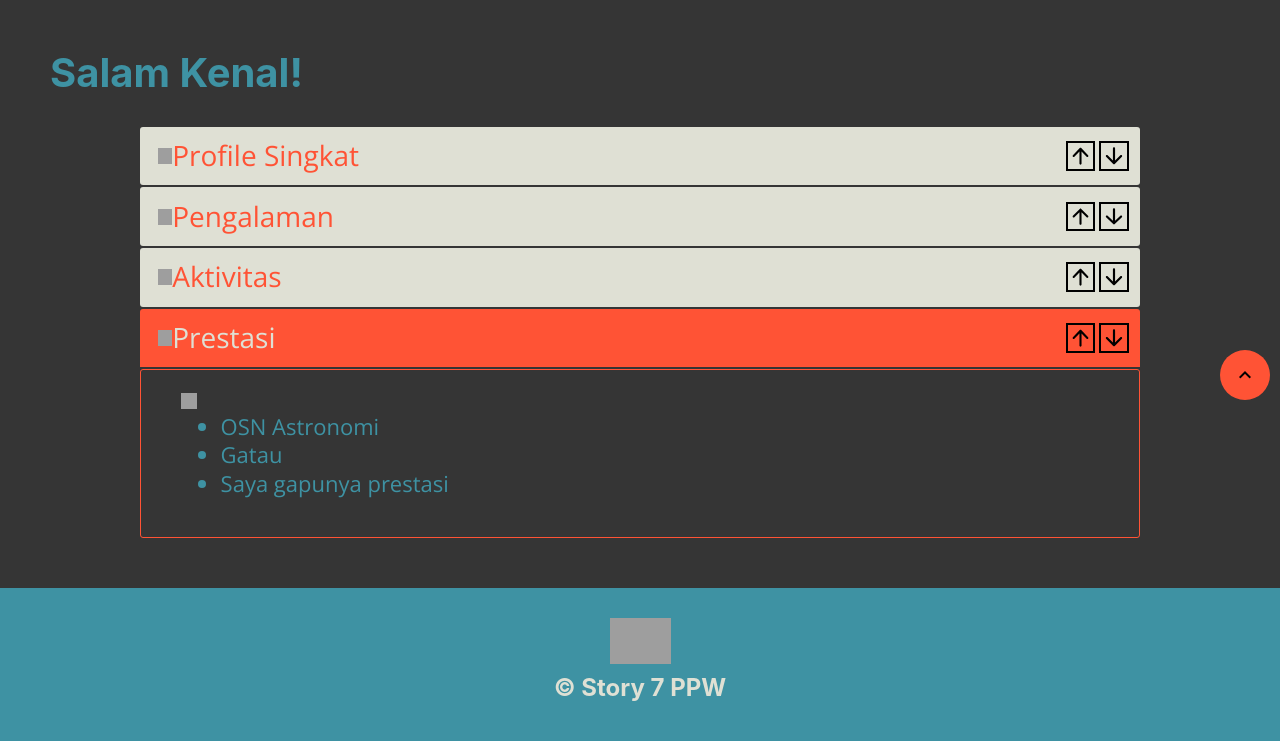
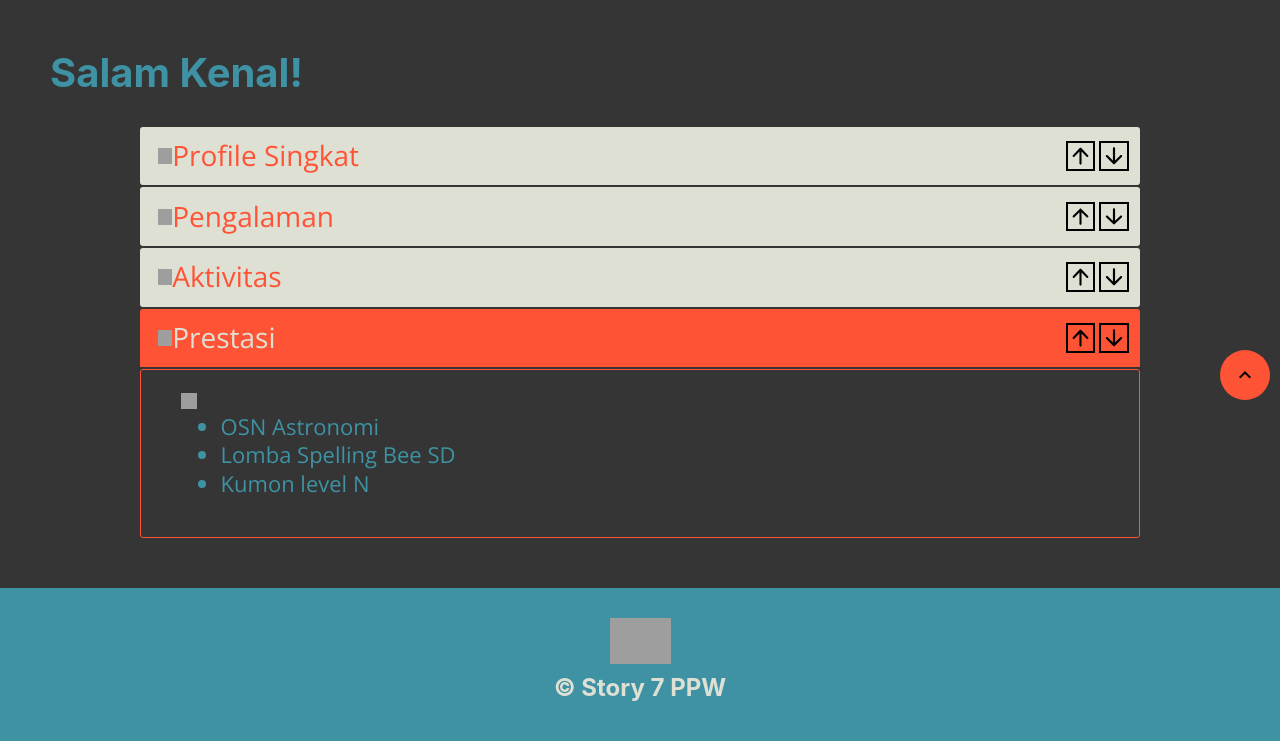
Before and after one commit to blopblipblap/PPW-Project, a Django app: page /story7/ in a window 1280 px wide, after a click on "Prestasi". Shown: the part 300-1041 px from the top of the page. Run offline with Django 3.2, Linux system fonts and the light colour scheme; some libraries are stand-ins or nearby versions; grey boxes are pictures that could not be loaded.

Commit message:
Edit content

```diff
--- a/story7/templates/story7/story7.html
+++ b/story7/templates/story7/story7.html
@@ -2,7 +2,7 @@
 {% load static %}
 
 {% block meta %}
-<title>Jadwal Matkul Vanessa</title>
+<title>Profile Vanessa</title>
 <link rel="stylesheet" href="{% static 'css/style3.css' %}">
 <link rel="stylesheet" href="{% static 'css/bootstrap.css' %}">
 <link rel="stylesheet" href="//code.jquery.com/ui/1.12.1/themes/base/jquery-ui.css">
@@ -99,8 +99,8 @@
                 <div>
                     <ul class="accordion-text">
                         <li>OSN Astronomi</li>
-                        <li>Gatau</li>
-                        <li>Saya gapunya prestasi</li>
+                        <li>Lomba Spelling Bee SD</li>
+                        <li>Kumon level N</li>
                     </ul>
                 </div>
             </div>
```
Also changed, not shown: story7/tests.py (line endings or trailing spaces).
